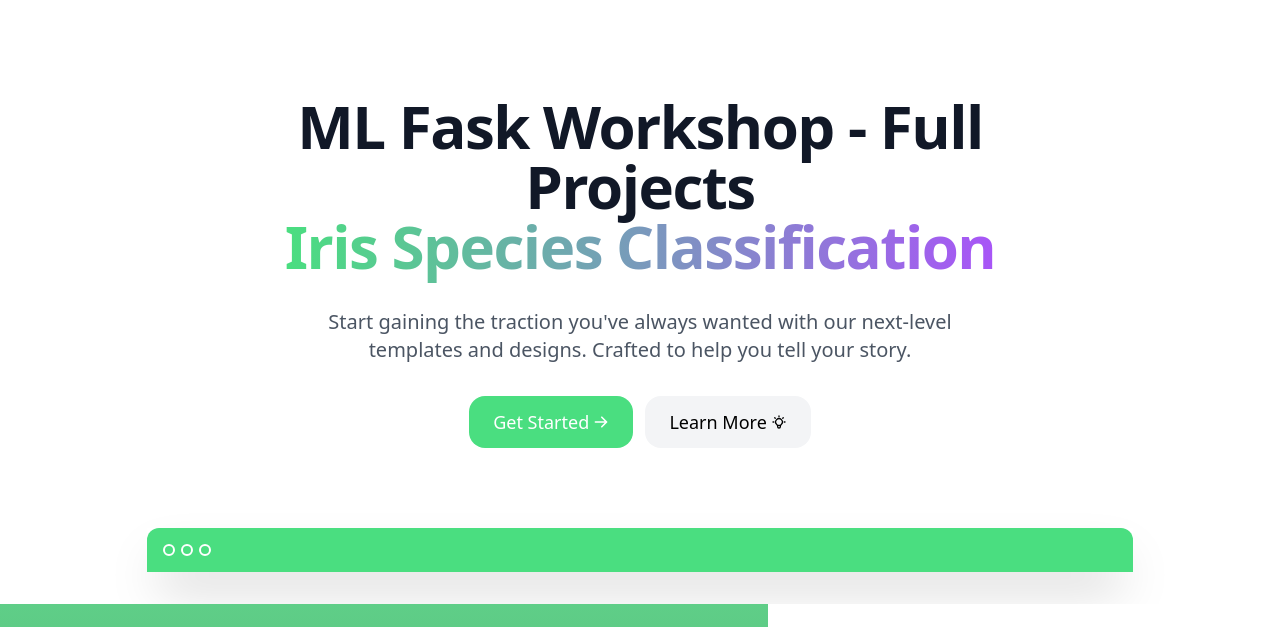
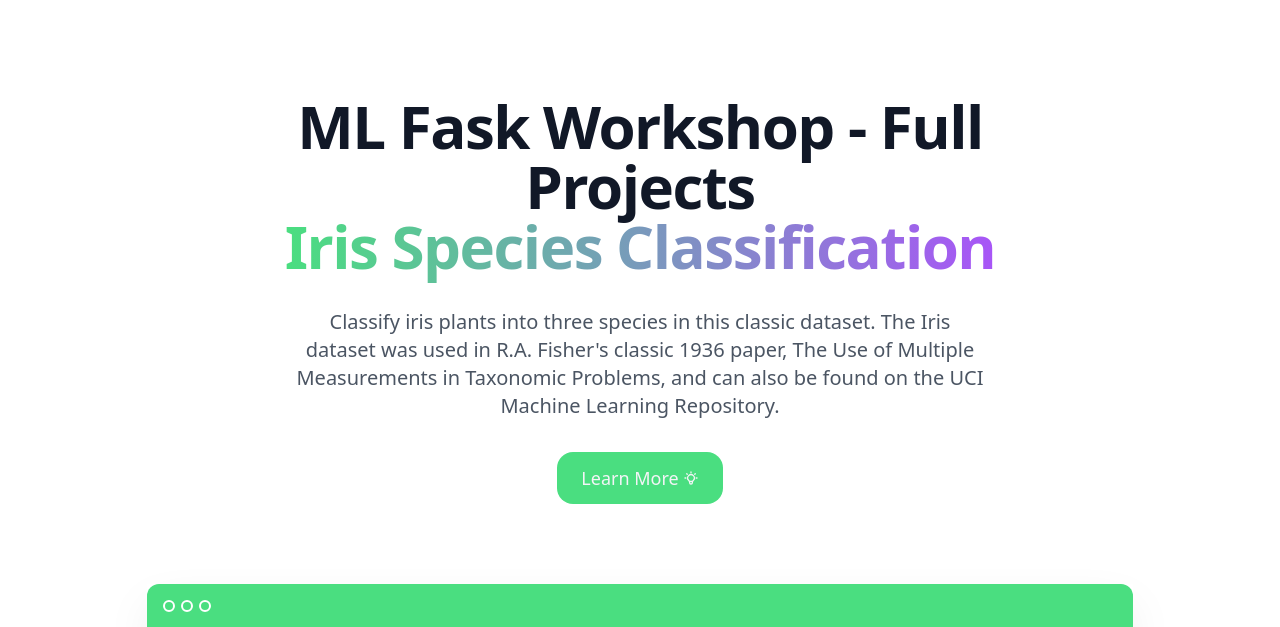
Before and after one commit to Taiwrash/machine-learning-ai-deployment-with-flask-workshop, a Flask app: page / in a window 1280 px wide. Shown: the top 627 px of the page. Run offline with Flask 2, Linux system fonts and the light colour scheme; some libraries are stand-ins or nearby versions; grey boxes are pictures that could not be loaded.

Commit message:
final touches

```diff
--- a/app.py
+++ b/app.py
@@ -21,6 +21,7 @@
         to_predict_list = list(map(float, to_predict_list))
         result = predictor(to_predict_list)
         prediction = str(result)
+        print(prediction)
     return render_template("predict.html",prediction=prediction)
 
 if __name__ == "__main__":
--- a/templates/index.html
+++ b/templates/index.html
@@ -6,6 +6,7 @@
     <meta name="viewport" content="width=device-width, initial-scale=1.0">
     <title>ML Flask with Rasheed</title>
     <script src="https://cdn.tailwindcss.com"></script>
+    <link rel="stylesheet" href="{{ url_for('static', filename= 'css/style.css') }}">
 </head>
 <body>
 <!-- component -->
@@ -16,14 +17,10 @@
                 <span>ML Fask Workshop - Full Projects</span> <span class="block w-full py-2 text-transparent bg-clip-text leading-12 bg-gradient-to-r from-green-400 to-purple-500 lg:inline"><br/>Iris Species Classification</span>
             </h3>
             <p class="px-0 mb-8 text-lg text-gray-600 md:text-xl lg:px-24">
-                Start gaining the traction you've always wanted with our next-level templates and designs. Crafted to help you tell your story.
+                Classify iris plants into three species in this classic dataset. The Iris dataset was used in R.A. Fisher's classic 1936 paper, The Use of Multiple Measurements in Taxonomic Problems, and can also be found on the UCI Machine Learning Repository.
             </p>
             <div class="mb-4 space-x-0 md:space-x-2 md:mb-8">
-                <a href="#_" class="inline-flex items-center justify-center w-full px-6 py-3 mb-2 text-lg text-white bg-green-400 rounded-2xl sm:w-auto sm:mb-0">
-                    Get Started
-                    <svg class="w-4 h-4 ml-1" xmlns="http://www.w3.org/2000/svg" viewBox="0 0 20 20" fill="currentColor"><path fill-rule="evenodd" d="M10.293 3.293a1 1 0 011.414 0l6 6a1 1 0 010 1.414l-6 6a1 1 0 01-1.414-1.414L14.586 11H3a1 1 0 110-2h11.586l-4.293-4.293a1 1 0 010-1.414z" clip-rule="evenodd"></path></svg>
-                </a>
-                <a href="#_" class="inline-flex items-center justify-center w-full px-6 py-3 mb-2 text-lg bg-gray-100 rounded-2xl sm:w-auto sm:mb-0">
+                <a href="https://www.kaggle.com/datasets/uciml/iris" class="inline-flex items-center text-gray-100 justify-center w-full px-6 py-3 mb-2 text-lg bg-green-400 rounded-2xl sm:w-auto sm:mb-0">
                     Learn More
                     <svg class="w-4 h-4 ml-1" fill="none" stroke="currentColor" viewBox="0 0 24 24" xmlns="http://www.w3.org/2000/svg"><path stroke-linecap="round" stroke-linejoin="round" stroke-width="2" d="M9.663 17h4.673M12 3v1m6.364 1.636l-.707.707M21 12h-1M4 12H3m3.343-5.657l-.707-.707m2.828 9.9a5 5 0 117.072 0l-.548.547A3.374 3.374 0 0014 18.469V19a2 2 0 11-4 0v-.531c0-.895-.356-1.754-.988-2.386l-.548-.547z"></path></svg>
                 </a>
@@ -189,31 +75,31 @@
                     <form class="w-full max-w-lg" action="/predict" method="POST">
                             <div class="flex flex-wrap -mx-3 mb-4">
                                 <div class="w-full md:w-1/3 px-3 mb-6 md:mb-0">
-                                    <label class="block uppercase tracking-wide text-gray-700 text-xs font-bold mb-2" for="grid-city">
+                                    <label class="block uppercase tracking-wide text-gray-700 text-xs font-bold mb-2" for="seplen">
                                         Sepal Length
                                     </label>
-                                    <input class="appearance-none block w-full bg-gray-100 text-gray-700 border border-gray-200 rounded py-3 px-4 leading-tight focus:outline-none focus:bg-white focus:border-teal-300" id="grid-city" type="number" step="0.01"  placeholder="Sepal Length">
+                                    <input class="appearance-none block w-full bg-gray-100 text-gray-700 border border-gray-200 rounded py-3 px-4 leading-tight focus:outline-none focus:bg-white focus:border-teal-300" id="grid-city" type="number" step="0.01" name="seplen"  placeholder="Sepal Length">
                                     </div>
                                     <div class="w-full md:w-1/3 px-3 mb-6 md:mb-0">
-                                        <label class="block uppercase tracking-wide text-gray-700 text-xs font-bold mb-2" for="grid-city">
+                                        <label class="block uppercase tracking-wide text-gray-700 text-xs font-bold mb-2" for="sepwid">
                                             Sepal Width
                                         </label>
-                                        <input type="number" class="appearance-none block w-full bg-gray-100 text-gray-700 border border-gray-200 rounded py-3 px-4 leading-tight focus:outline-none focus:bg-white focus:border-teal-300" id="grid-city" step="0.01" placeholder="Sepal Width">
+                                        <input type="number" name="sepwid" class="appearance-none block w-full bg-gray-100 text-gray-700 border border-gray-200 rounded py-3 px-4 leading-tight focus:outline-none focus:bg-white focus:border-teal-300" id="sepwid" step="0.01" placeholder="Sepal Width">
                                         </div>
                                         <div class="w-full md:w-1/3 px-3 mb-6 md:mb-0">
-                                            <label class="block uppercase tracking-wide text-gray-700 text-xs font-bold mb-2" for="grid-city">
+                                            <label class="block uppercase tracking-wide text-gray-700 text-xs font-bold mb-2" for="petlwn">
                                                 Petal Length
                                             </label>
-                                            <input type="number" class="appearance-none block w-full bg-gray-100 text-gray-700 border border-gray-200 rounded py-3 px-4 leading-tight focus:outline-none focus:bg-white focus:border-teal-300" id="grid-city" step="0.01"  placeholder="Petal Length">
+                                            <input type="number" class="appearance-none block w-full bg-gray-100 text-gray-700 border border-gray-200 rounded py-3 px-4 leading-tight focus:outline-none focus:bg-white focus:border-teal-300" id="petlen" name="petlen" step="0.01"  placeholder="Petal Length">
                                             </div>
                                             <div class="w-full md:w-1/3 px-3 mb-6 md:mb-0">
-                                                <label class="block uppercase tracking-wide text-gray-700 text-xs font-bold mb-2" for="grid-city">
+                                                <label class="block uppercase tracking-wide text-gray-700 text-xs font-bold mb-2" for="petwid">
                                                     Petal Width
                                                 </label>
-                                                <input type="number" class="appearance-none block w-full bg-gray-100 text-gray-700 border border-gray-200 rounded py-3 px-4 leading-tight focus:outline-none focus:bg-white focus:border-teal-300" id="grid-city" step="0.01"  placeholder="Petal Width">
+                                                <input type="number" name="petwid" class="appearance-none block w-full bg-gray-100 text-gray-700 border border-gray-200 rounded py-3 px-4 leading-tight focus:outline-none focus:bg-white focus:border-teal-300" id="petwid" step="0.01"  placeholder="Petal Width">
                                                 </div>
                                     </div>
-                                    <div><button type="submit" class="bg-green-400 p-4 text-2xl w-full border-rouded text-gray-100" >Check</button></div>
+                                    <div><input type="submit" class="bg-green-400 p-4 text-2xl w-full border-rouded text-gray-100" value="Check Now" /></div>
                                     </div>
                         </div>
                     </div>
```
Also changed, not shown: other parts of templates/index.html (+0 -111 lines), templates/css/style.css (added, +109 -0 lines), templates/predict.html (+5 -3 lines).
